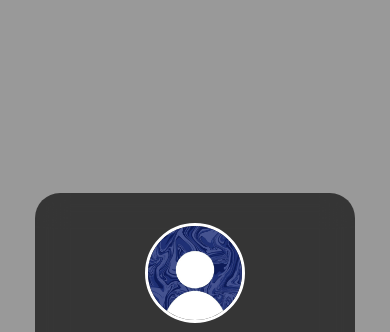
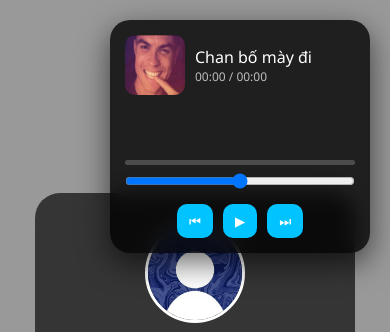
Before and after one commit to Longdz210z/longdz210z.github.io, a plain HTML site: page index.html in a window 390 px wide. Shown: the top 332 px of the page. Drawn offline with Linux system fonts and the light colour scheme.

Commit message:
Update index.html

```diff
--- a/index.html
+++ b/index.html
@@ -83,14 +83,18 @@ body::before{
 }
 
 /* mobile tự xuống dưới */
-@media(max-width:600px){
-    .music-player{
-        top:auto;
-        bottom:10px;
-        left:10px;
-        right:10px;
-        width:auto;
-    }
+.music-player{
+    position:fixed;
+    top:20px;
+    right:20px;
+    width:260px;
+    padding:15px;
+    border-radius:20px;
+    background:rgba(0,0,0,0.8);
+    backdrop-filter:blur(10px);
+    color:white;
+    box-shadow:0 10px 30px rgba(0,0,0,0.6);
+    z-index:999;
 }
 
 /* top */
```
